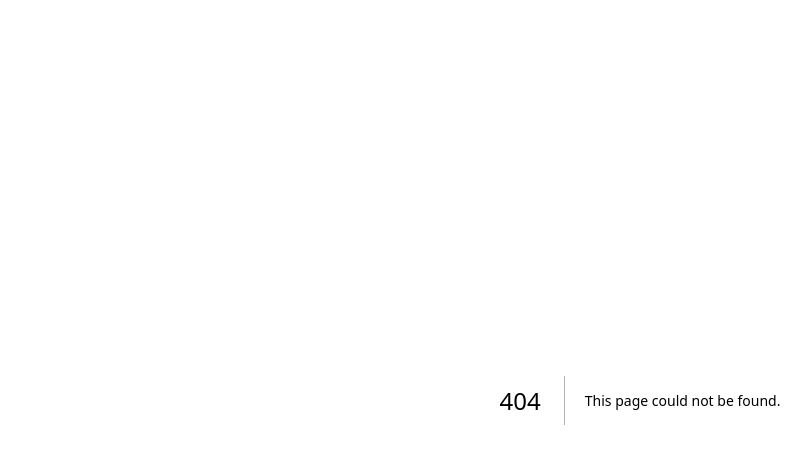
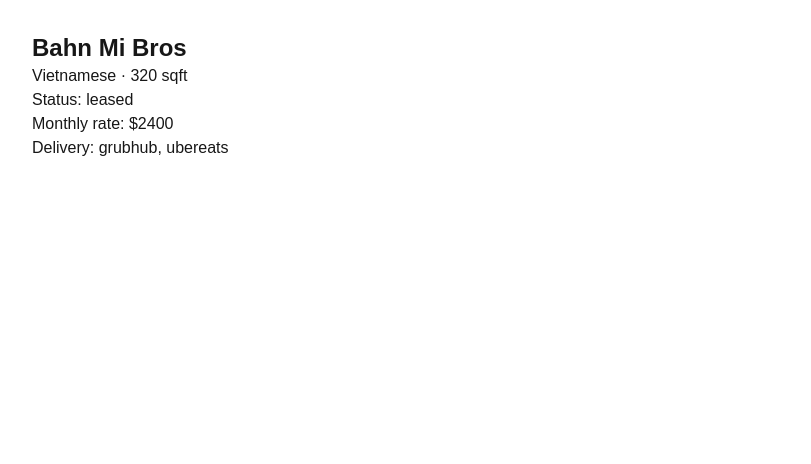
Before and after one commit to Suitcase144000/midterm-site, a Next.js app: page /kitchens/1 in a window 1280 px wide. Before the commit this address had no page. Shown: the top 464 px of the page, without its empty margins (0-811 px from the left). Built offline with nearby package versions, Linux system fonts and the light colour scheme.

Commit message:
Add kitchen detail page

```diff
--- /dev/null
+++ b/app/kitchens/[id]/page.tsx
@@ -0,0 +1,26 @@
+import { getKitchens } from "@/lib/api";
+import { notFound } from "next/navigation";
+
+export default async function KitchenDetailPage({
+  params,
+}: {
+  params: Promise<{ id: string }>;
+}) {
+  const { id } = await params;
+  const kitchens = await getKitchens();
+  const kitchen = kitchens.find((k) => k.id === id);
+
+  if (!kitchen) {
+    notFound();
+  }
+
+  return (
+    <main className="p-8">
+      <h1 className="text-2xl font-bold">{kitchen.name}</h1>
+      <p>{kitchen.cuisine} · {kitchen.sqft} sqft</p>
+      <p>Status: {kitchen.status}</p>
+      <p>Monthly rate: ${kitchen.monthlyRate}</p>
+      <p>Delivery: {kitchen.deliveryPlatforms.join(", ") || "None yet"}</p>
+    </main>
+  );
+}
```
